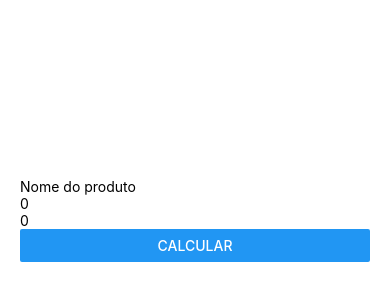
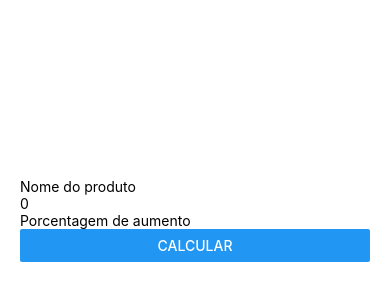
Before and after one commit to samueldamasceno/cp1-mobile, a React Native app: screen / in a window 390 px wide. Shown: the part 202-502 px from the top of the page. Built offline with nearby package versions, Linux system fonts and the light colour scheme.

Commit message:
validação adicionada nos campos

```diff
--- a/App.js
+++ b/App.js
@@ -1,15 +1,25 @@
 import React, { useState } from 'react';
-import { Button, StyleSheet, TextInput, View } from 'react-native';
+import { Alert, Button, StyleSheet, Text, TextInput, View } from 'react-native';
 
 export default function App() {
   const [nomeProduto, setNomeProduto] = useState('');
   const [valorOriginal, setValorOriginal] = useState(0);
-  const [porcentagemAumento, setPorcentagemAumento] = useState(0);
+  const [porcentagemAumento, setPorcentagemAumento] = useState('');
   const [resultado, setResultado] = useState(null);
 
   const calcularAumento = () => {
+    if (!nomeProduto || !valorOriginal || !porcentagemAumento) {
+      Alert.alert('Tem campos em branco');
+      return;
+    }
+
     const valor = parseFloat(valorOriginal);
     const porcentagem = parseFloat(porcentagemAumento);
+
+    if (isNaN(valor) || isNaN(porcentagem)) {
+      Alert.alert('Valores inválidos');
+      return;
+    }
 
     const aumento = (valor * porcentagem) / 100;
     const novoValor = valor + aumento;
@@ -35,15 +45,25 @@ export default function App() {
         placeholder="Valor original"
         value={valorOriginal}
         onChangeText={setValorOriginal}
+        keyboardType="numeric"
       />
       <TextInput
         style={styles.input}
         placeholder="Porcentagem de aumento"
         value={porcentagemAumento}
         onChangeText={setPorcentagemAumento}
+        keyboardType="numeric"
       />
       <Button title="Calcular" onPress={calcularAumento} />
 
+      {resultado && (
+        <View style={styles.resultadoContainer}>
+          <Text style={styles.resultadoText}>Valor original: {resultado.valorOriginal}</Text>
+          <Text style={styles.resultadoText}>Aumento percentual: {resultado.aumentoPercentual}%</Text>
+          <Text style={styles.resultadoText}>Novo valor: {resultado.novoValor}</Text>
+          <Text style={styles.resultadoText}>Valor do aumento: {resultado.valorAumento}</Text>
+        </View>
+      )}
     </View>
   );
 }
```
